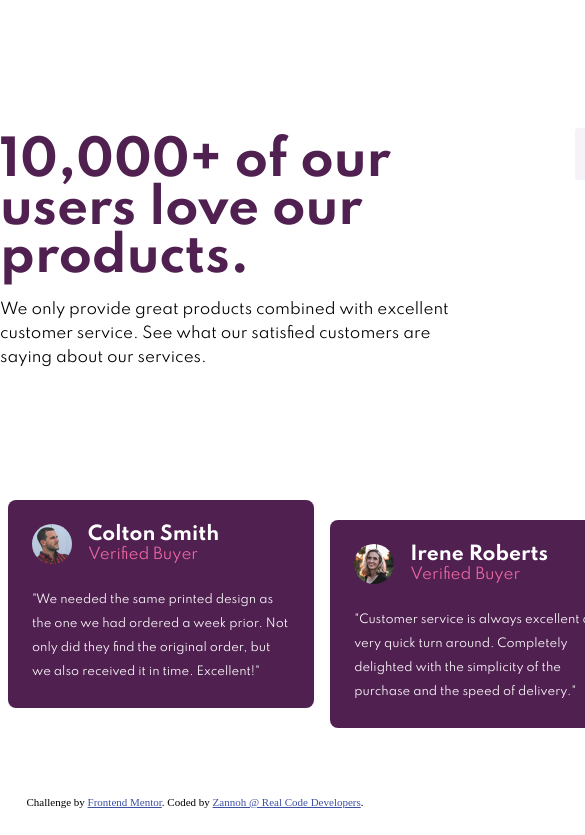
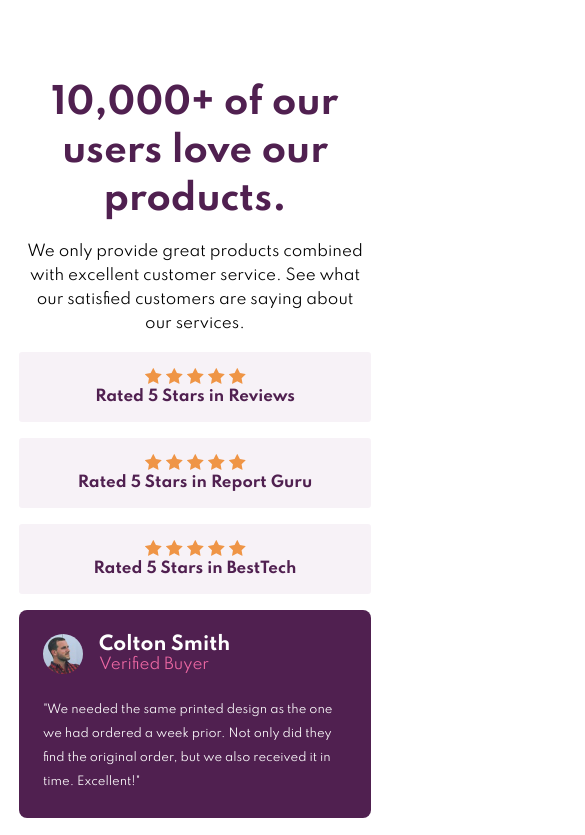
Before and after one commit to Leonard-O/social-proof-section, a plain HTML site: page index.html in a window 390 px wide. Shown: the top 835 px of the page, 585 px wide, since content can reach past the window. Drawn offline with Linux system fonts and the light colour scheme.

Commit message:
mobile version

```diff
--- a/style.css
+++ b/style.css
@@ -29,9 +29,9 @@
 
 .left>h1 {
     color: hsl(300, 43%, 22%);
-    padding-right: 5rem;
+    /* padding-right: 3rem; */
     padding-bottom: 1rem;
-    font-size: 3rem;
+    font-size: 2.5rem;
     font-family: Spartan;
     line-height: 3rem;
 }
@@ -47,6 +47,12 @@
     padding: 1rem;
     margin: 3rem 4rem;
     color: hsl(300, 43%, 22%);
+    align-items: center;
+    width: 25rem;
+}
+
+.stars {
+    padding-left: 2rem;
 }
 
 h4 {
@@ -73,6 +79,10 @@ h4 {
     /* margin-left: 4rem; */
     position: relative;
     right: -60px;
+}
+
+h4 {
+    font-size: 15px;
 }
 
 .stars {
@@ -141,3 +151,73 @@ h3 {
 
 
 /* Media quaries */
+
+@media screen and (max-width: 680px) {
+    /* body {
+        background-image: url(/images/bg-pattern-top-mobile.svg);
+        background-image: url(/images/bg-pattern-bottom-mobile.svg);
+    } */
+    .top {
+        display: flex;
+        flex-direction: column;
+        align-items: center;
+        justify-content: space-between;
+        width: 20rem;
+        margin: auto;
+        padding-top: 5rem;
+    }
+    .left {
+        width: 21rem;
+        /* margin: auto; */
+    }
+    .left>h1 {
+        color: hsl(300, 43%, 22%);
+        font-size: 2.2rem;
+        font-family: Spartan;
+        line-height: 3rem;
+        text-align: center;
+    }
+    .left>p {
+        font-family: Spartan;
+        font-size: 15px;
+        text-align: center;
+        line-height: 1.5rem;
+    }
+    .rate {
+        display: flex;
+        flex-direction: column;
+        width: 20rem;
+        padding: 1rem;
+        margin: 1rem;
+        align-items: center;
+        border-radius: 0.2rem;
+        color: hsl(300, 43%, 22%);
+    }
+    .rate-2 {
+        display: flex;
+        flex-direction: column;
+        align-items: center;
+        border-radius: 0.2rem;
+        position: relative;
+        right: 0;
+    }
+    .rate-3 {
+        display: flex;
+        flex-direction: column;
+        align-items: center;
+        border-radius: 0.2rem;
+        position: relative;
+        right: 0;
+    }
+    .cards-component {
+        /* background-color: red; */
+        display: flex;
+        flex-direction: column;
+        width: 22rem;
+        margin: auto;
+    }
+    .card {
+        margin: 0;
+        width: 19rem;
+    }
+}
```
